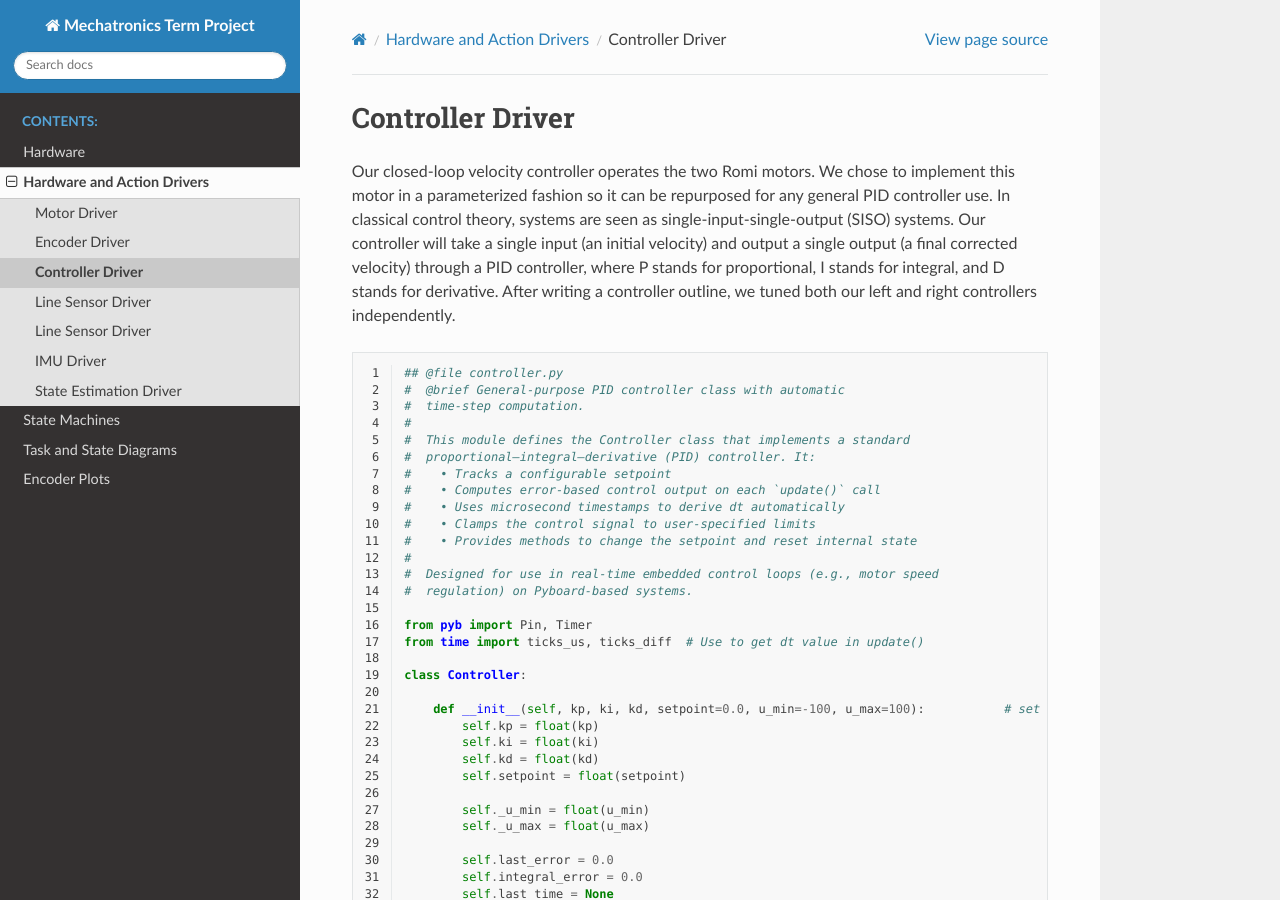
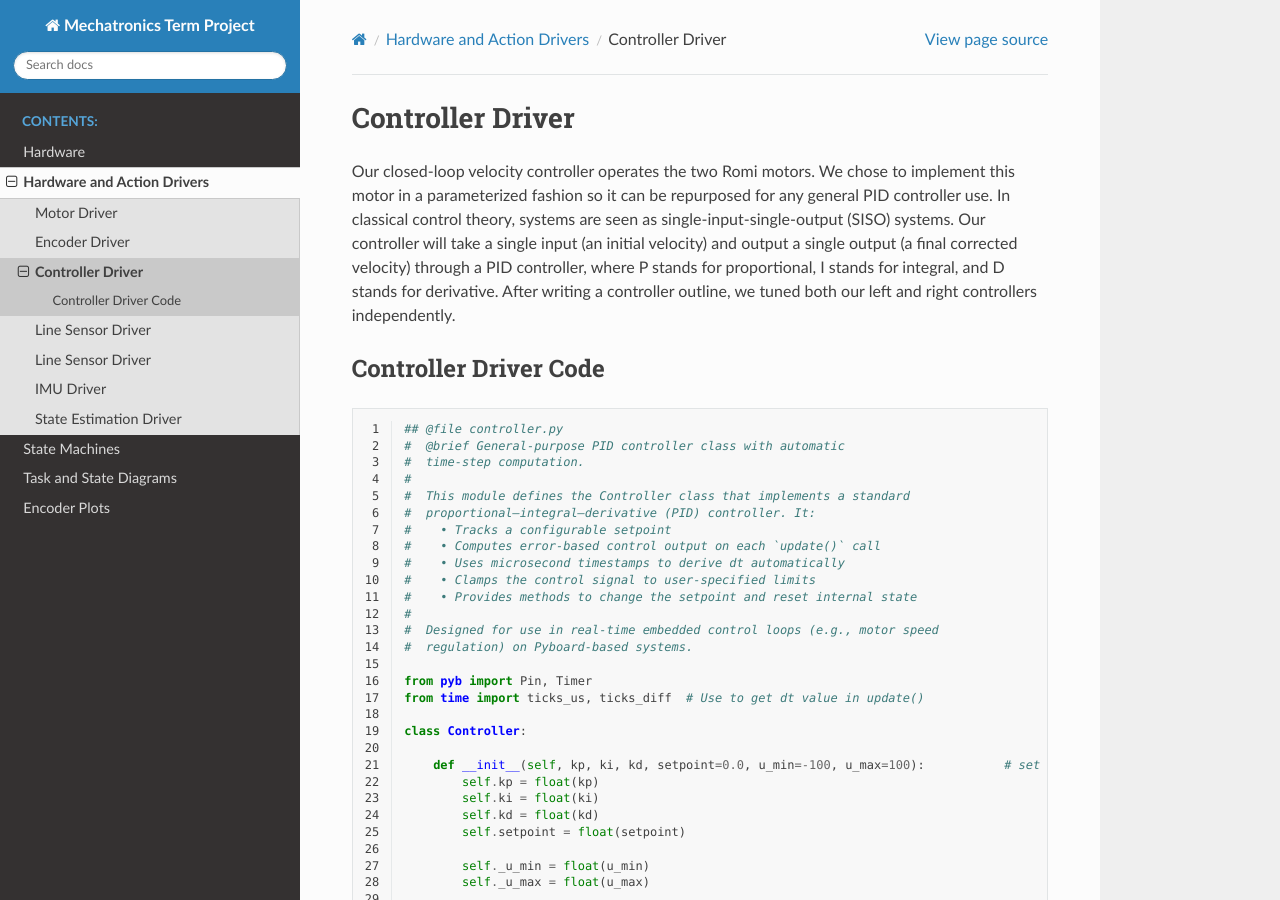
Before and after one commit to emmicayer/Mechatronics-Repository, a Sphinx documentation site: the page built from docs/controller.rst, in a window 1280 px wide and 900 px high. Built offline with Sphinx 7.4.7 and the Read the Docs theme 3.1.0, drawn with Linux system fonts in a browser that asks for light colours; pages that are not in the unit, such as notebooks, are missing from menus.

Commit message:
Update controller.rst

```diff
--- a/docs/controller.rst
+++ b/docs/controller.rst
@@ -4,7 +4,8 @@ Controller Driver
 
 Our closed-loop velocity controller operates the two Romi motors. We chose to implement this motor in a parameterized fashion so it can be repurposed for any general PID controller use. In classical control theory, systems are seen as single-input-single-output (SISO) systems. Our controller will take a single input (an initial velocity) and output a single output (a final corrected velocity) through a PID controller, where P stands for proportional, I stands for integral, and D stands for derivative. After writing a controller outline, we tuned both our left and right controllers independently.
 
-
+Controller Driver Code
+----
 .. literalinclude:: ../Source/controller.py
    :language: python
    :linenos:
```
